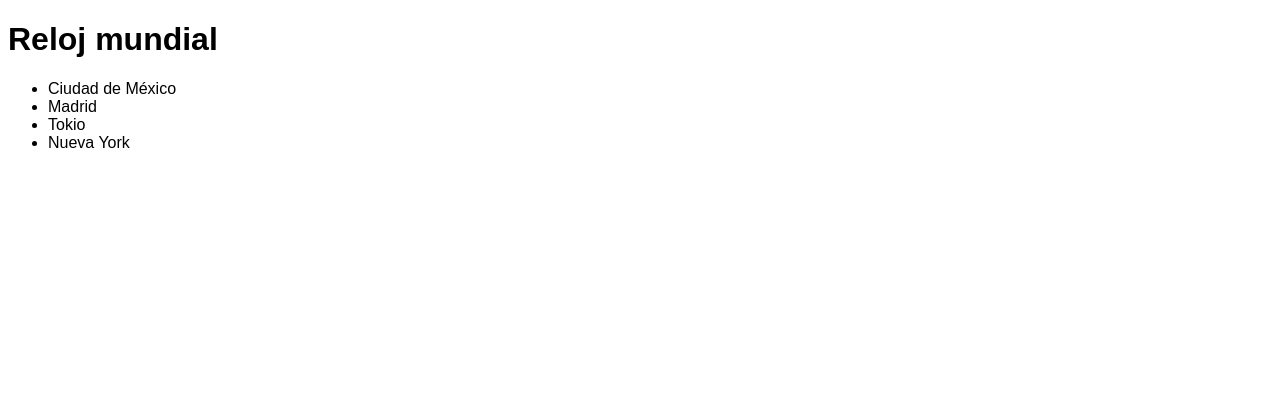
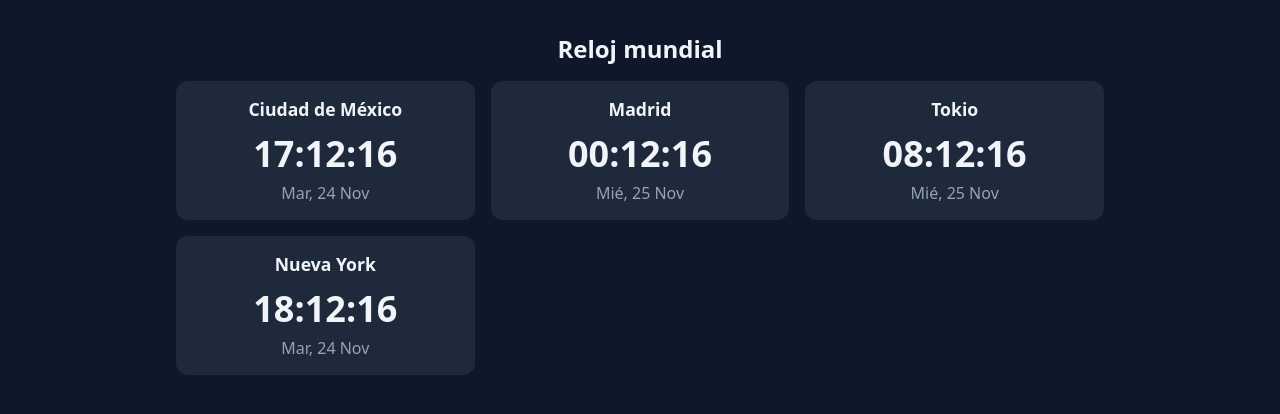
Before and after one commit to MoiBaldenegro/pagina-web-pequena-llamada-reloj-mundial, a website with bundled scripts: page index.html in a window 1280 px wide. Built offline with nearby package versions, Linux system fonts and the light colour scheme.

Commit message:
UI del Reloj mundial (index.html, CSS, js/main.js) y test de integración (#4)

```diff
--- a/css/styles.css
+++ b/css/styles.css
@@ -1,2 +1,17 @@
-/* Estilos provisionales; el issue #4 los reemplaza. */
-body { font-family: sans-serif; }
+* { box-sizing: border-box; }
+body {
+  margin: 0;
+  font-family: system-ui, -apple-system, "Segoe UI", Roboto, sans-serif;
+  background: #0f172a;
+  color: #f1f5f9;
+}
+main { max-width: 60rem; margin: 0 auto; padding: 1rem; }
+h1 { text-align: center; font-size: 1.5rem; }
+.grid { display: grid; grid-template-columns: 1fr; gap: 1rem; }
+.card { background: #1e293b; border-radius: 0.75rem; padding: 1rem; text-align: center; min-width: 0; }
+.card h2 { margin: 0 0 0.5rem; font-size: 1.1rem; font-weight: 600; }
+.clock { display: block; font-size: 2.25rem; font-weight: 700; font-variant-numeric: tabular-nums; }
+.date { margin: 0.25rem 0 0; color: #94a3b8; text-transform: capitalize; }
+@media (min-width: 40rem) {
+  .grid { grid-template-columns: repeat(auto-fit, minmax(16rem, 1fr)); }
+}
--- a/index.html
+++ b/index.html
@@ -7,13 +7,31 @@
 <link rel="stylesheet" href="css/styles.css">
 </head>
 <body>
+<main>
 <h1>Reloj mundial</h1>
-<ul>
-<li>Ciudad de México</li>
-<li>Madrid</li>
-<li>Tokio</li>
-<li>Nueva York</li>
-</ul>
+<section class="grid">
+<article class="card" data-city="mexico-city">
+<h2>Ciudad de México</h2>
+<time class="clock">--:--:--</time>
+<p class="date"></p>
+</article>
+<article class="card" data-city="madrid">
+<h2>Madrid</h2>
+<time class="clock">--:--:--</time>
+<p class="date"></p>
+</article>
+<article class="card" data-city="tokyo">
+<h2>Tokio</h2>
+<time class="clock">--:--:--</time>
+<p class="date"></p>
+</article>
+<article class="card" data-city="new-york">
+<h2>Nueva York</h2>
+<time class="clock">--:--:--</time>
+<p class="date"></p>
+</article>
+</section>
+</main>
 <script type="module" src="js/main.js"></script>
 </body>
 </html>
--- a/js/main.js
+++ b/js/main.js
@@ -1,2 +1,13 @@
-// Marcador provisional; el issue #4 implementa la UI.
-export {};
+import { getCityTimes } from '../src/time.js';
+
+function render() {
+  for (const c of getCityTimes(new Date())) {
+    const card = document.querySelector(`[data-city="${c.id}"]`);
+    if (!card) continue;
+    card.querySelector('.clock').textContent = c.time;
+    card.querySelector('.date').textContent = c.date;
+  }
+}
+
+render();
+setInterval(render, 1000);
```
Also changed, not shown: tests/site.test.js (added, +56 -0 lines), .factory/handoff.md, .factory/memory.md.
